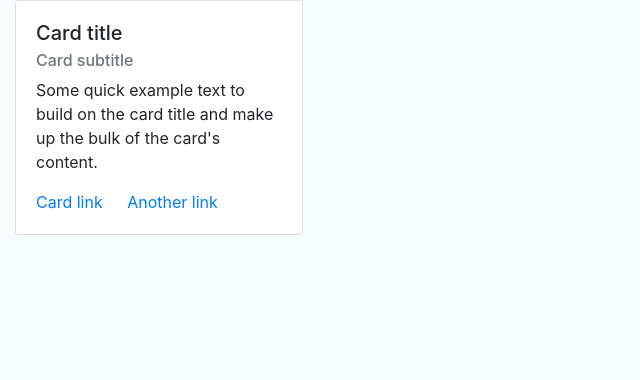
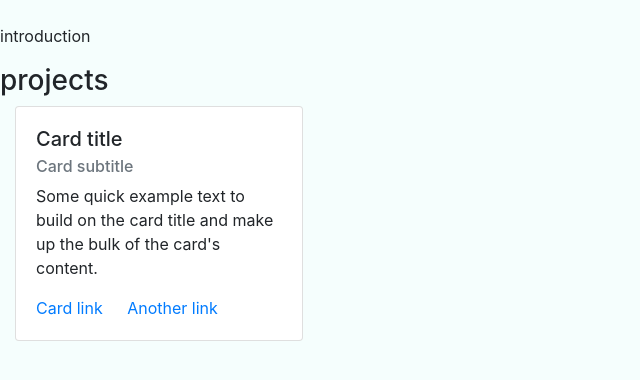
Before and after one commit to nandiniproothi/portfolio-website, a Python web app: template templates/index.html in a window 1280 px wide. Shown: the part 56-436 px from the top of the page, without its empty margins (0-640 px from the left). Run offline with Jinja, Linux system fonts and the light colour scheme; the template is opened without the code that fills it, so the values that code supplies are empty; some libraries are stand-ins or nearby versions.

Commit message:
🏟🌞 Updated with Glitch

```diff
--- a/templates/index.html
+++ b/templates/index.html
@@ -57,7 +57,18 @@
         <span class="navbar-toggler-icon"></span>
       </button>
     </nav>
+    <br>
     <div class="container-fluid">
+      <div class="row">
+        <p>
+          introduction
+        </p>
+      </div>
+      <div class="row">
+        <h3>
+          projects
+        </h3>
+      </div>
       <div class="row">
         <div class="col">
           <div class="card" style="width: 18rem;">
```
